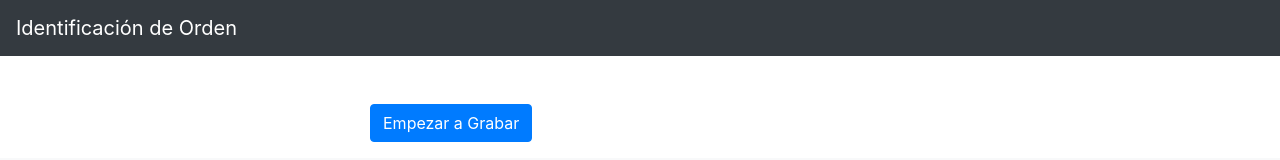
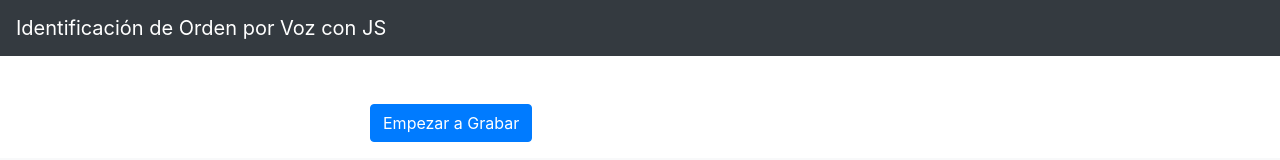
Before and after one commit to FabiolaVeloz/web-app-voice-git, a plain HTML site: page index.html in a window 1280 px wide. Shown: the top 160 px of the page. Drawn offline with nearby package versions, Linux system fonts and the light colour scheme.

Commit message:
Update Title Index

```diff
--- a/index.html
+++ b/index.html
@@ -9,7 +9,7 @@
 <body>
 
 <nav class="navbar navbar-expand-lg navbar-dark bg-dark">
-  <a class="navbar-brand" href="#">Identificación de Orden</a>
+  <a class="navbar-brand" href="#">Identificación de Orden por Voz con JS</a>
 </nav>
 
 <div class="container mt-5">
```
